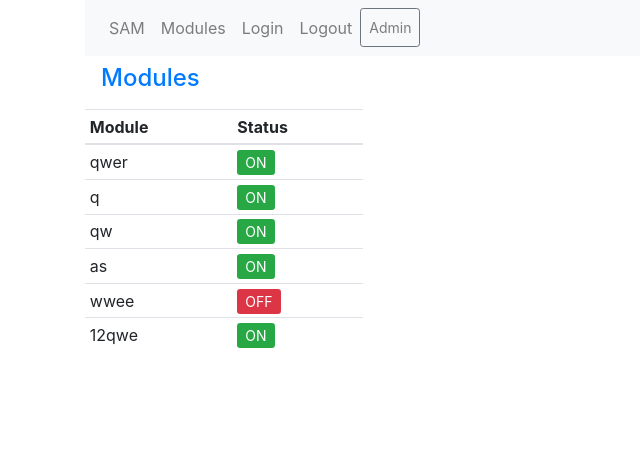
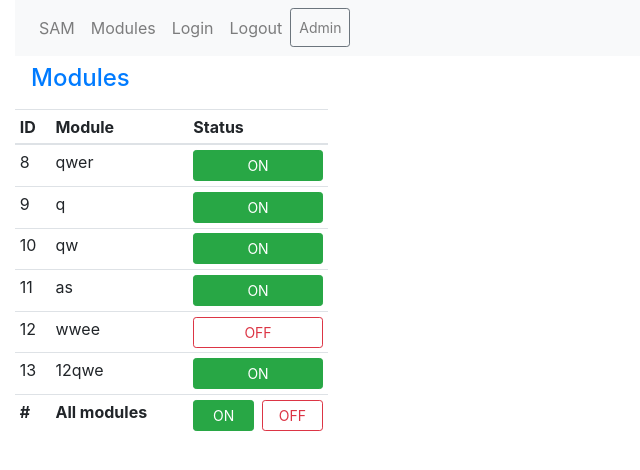
Before and after one commit to h4sski-programming/sam, a Django app: page / in a window 1280 px wide. Shown: the top 470 px of the page, without its empty margins (0-640 px from the left). Run offline with Django 4.2, Linux system fonts and the light colour scheme; data comes from the database, SQL or seed files in the repository; both versions use the stored data as it was after the commit; some libraries are stand-ins or nearby versions.

Commit message:
update page layout, create change_status, index passing list of modules not dictionary

```diff
--- a/sam/sam_app/templates/base.html
+++ b/sam/sam_app/templates/base.html
@@ -18,7 +18,7 @@
     <title>{% block title %}{% endblock %} SAM @CREADIS</title>
 </head>
 <body>
-    <div class="container">
+    <div class="container mw-100">
 
 
         <div class="menu">
--- a/sam/sam_app/templates/index.html
+++ b/sam/sam_app/templates/index.html
@@ -4,23 +4,41 @@
 
 {% block content %}
 
+
+
 <table class="table table-sm w-25">
     <h4><a class="nav-link" href="{% url 'sam_app:modules' %}">Modules</a></h4>
     <thead>
+        <th>ID</th>
         <th>Module</th>
         <th>Status</th>
     </thead>
     <tbody>
-    {% for module, status in module_status.items %}
-        <tr>
-            <td>{{ module }}</td>
-            {% if status %}
-                <td><a class="btn-sm btn-success text-white">ON</a></td>
-            {% else %}
-                <td><a class="btn-sm btn-danger text-white">OFF</a></td>
-            {% endif%}
-        </tr>
+    {% for module in modules_list %}
+    <tr>
+        <td>{{ module.id }}</td>
+        <td>{{ module.name }}</td>
+
+            <td><a href="{% url 'sam_app:change_status' module.name %}" class="col btn btn-sm
+                {% if module.status %}
+                    btn-success">ON
+                {% else %}
+                    btn-outline-danger">OFF
+                {% endif %}
+            </a></td>
+    </tr>
     {% endfor %}
+    <tr>
+        <th>#</th>
+        <th>All modules</th>
+        <td>
+            <div class="row justify-content-between m-0">
+                <a href="{% url 'sam_app:change_status' 'all_modules_on' %}" class="col btn btn-sm btn-success">ON</a>
+                <div style="width: 0.5em"></div>
+                <a href="{% url 'sam_app:change_status' 'all_modules_off' %}" class="col btn btn-sm btn-outline-danger">OFF</a>
+            </div>
+        </td>
+    </tr>
     </tbody>
 </table>
 
--- a/sam/sam_app/templates/modules.html
+++ b/sam/sam_app/templates/modules.html
@@ -32,11 +32,6 @@
             </td>
         </tr>
     </form>
-
-    <tr>
-        <td></td>
-        <td></td>
-    </tr>
     </tbody>
 </table>
 
--- a/sam/sam_app/urls.py
+++ b/sam/sam_app/urls.py
@@ -6,5 +6,6 @@ urlpatterns = [
     path('', views.index, name='index'),
     path('modules', views.modules, name='modules'),
     path('modules/create', views.module_create, name='module_create'),
+    path('modules/change_status/<str:module_name>', views.change_status, name='change_status'),
     # path('admin', admin.site.urls, name='admin_view'),
 ]
--- a/sam/sam_app/views.py
+++ b/sam/sam_app/views.py
@@ -7,7 +7,7 @@ from .models import Module
 def index(request):
 
     context = {
-        'module_status': get_modules_all_dict(),
+        'modules_list': Module.objects.all(),
     }
     return render(request=request, template_name='index.html', context=context)
 
@@ -77,6 +77,23 @@ def module_create(request):
     return render(request=request, template_name='module_create.html', context=context)
 
 
+def change_status(request, module_name):
+    if module_name == 'all_modules_on':
+        all_modules = Module.objects.all()
+        for mod in all_modules:
+            mod.status = True
+            mod.save()
+    elif module_name == 'all_modules_off':
+        all_modules = Module.objects.all()
+        for mod in all_modules:
+            mod.status = False
+            mod.save()
+    else:
+        module = Module.objects.get(name=module_name)
+        module.status = not module.status
+        module.save()
+    return redirect(reverse('sam_app:index'))
+
 '''
 Other functions and utilities, non views
 '''
```
Also changed, not shown: sam/db.sqlite3. Lines whose indentation alone changed are shown as unchanged.
